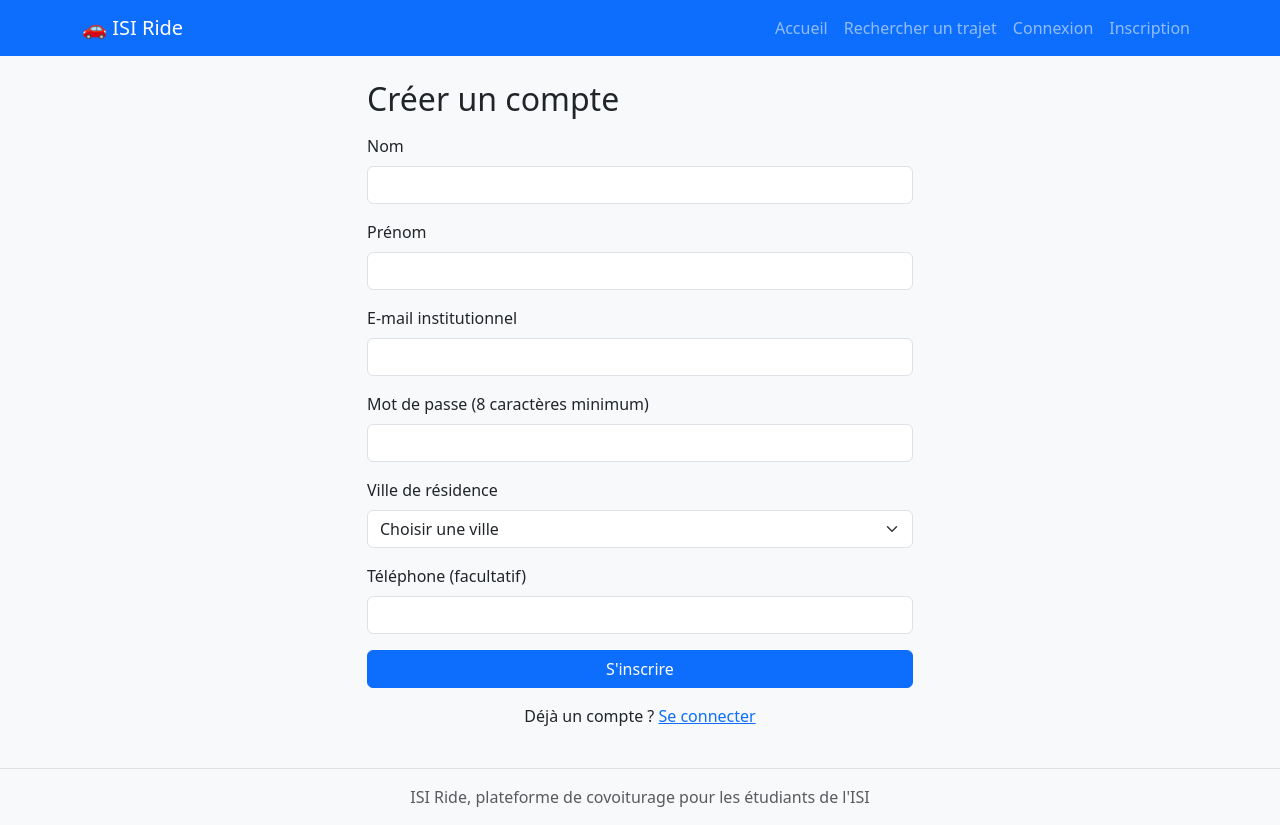
After one commit to ghada-jendoubi/isi-ride, a Flask app: page /inscription in a window 1280 px wide. The commit adds this page. Run offline with Flask 3, Linux system fonts and the light colour scheme.

Commit message:
Ajout de l'inscription et de la connexion

```diff
--- a/app.py
+++ b/app.py
@@ -1,10 +1,114 @@
-from flask import Flask, render_template
+import sqlite3
+from flask import Flask, render_template, request, redirect, url_for, flash, session
+from werkzeug.security import generate_password_hash, check_password_hash
 
 app = Flask(__name__)
+app.secret_key = "isi-ride-cle-secrete-projet-l2-2026-x9k2m7q4"
+
+# Domaine e-mail autorisé : étudiants de l'ISI
+DOMAINE_ISI = "etudiant-isi.utm.tn"
+
+# Liste prédéfinie des villes (RG12)
+VILLES = [
+    "Tunis", "Ariana", "Ben Arous", "La Manouba", "Nabeul", "Zaghouan",
+    "Bizerte", "Béja", "Jendouba", "Le Kef", "Siliana", "Sousse",
+    "Monastir", "Mahdia", "Sfax", "Kairouan", "Kasserine", "Sidi Bouzid",
+    "Gabès", "Médenine", "Tataouine", "Gafsa", "Tozeur", "Kébili",
+]
+
+
+def get_db():
+    """Ouvre la connexion à la base de données."""
+    connexion = sqlite3.connect("database.db")
+    connexion.row_factory = sqlite3.Row
+    return connexion
+
 
 @app.route("/")
 def accueil():
     return render_template("accueil.html")
 
+
+@app.route("/inscription", methods=["GET", "POST"])
+def inscription():
+    if request.method == "POST":
+        nom = request.form.get("nom", "").strip()
+        prenom = request.form.get("prenom", "").strip()
+        email = request.form.get("email", "").strip().lower()
+        mot_de_passe = request.form.get("mot_de_passe", "")
+        ville = request.form.get("ville", "")
+        telephone = request.form.get("telephone", "").strip()
+
+        # Vérifications (BF2, BNF2, BNF14)
+        erreur = None
+        if not nom or not prenom or not email or not mot_de_passe or not ville:
+            erreur = "Tous les champs obligatoires doivent être remplis."
+        elif not email.endswith("@" + DOMAINE_ISI):
+            erreur = "Seules les adresses e-mail de l'ISI (@" + DOMAINE_ISI + ") sont acceptées."
+        elif len(mot_de_passe) < 8:
+            erreur = "Le mot de passe doit contenir au moins 8 caractères."
+        elif ville not in VILLES:
+            erreur = "Veuillez choisir une ville dans la liste."
+
+        if erreur is None:
+            connexion = get_db()
+            existe = connexion.execute(
+                "SELECT id FROM utilisateurs WHERE email = ?", (email,)
+            ).fetchone()
+            if existe:
+                erreur = "Un compte existe déjà avec cette adresse e-mail."
+            else:
+                connexion.execute(
+                    """INSERT INTO utilisateurs
+                       (nom, prenom, email, mot_de_passe, ville, telephone)
+                       VALUES (?, ?, ?, ?, ?, ?)""",
+                    (nom, prenom, email, generate_password_hash(mot_de_passe),
+                     ville, telephone or None),
+                )
+                connexion.commit()
+                connexion.close()
+                flash("Compte créé avec succès. Vous pouvez vous connecter.", "success")
+                return redirect(url_for("connexion"))
+            connexion.close()
+
+        flash(erreur, "danger")
+
+    return render_template("inscription.html", villes=VILLES)
+
+
+@app.route("/connexion", methods=["GET", "POST"])
+def connexion():
+    if request.method == "POST":
+        email = request.form.get("email", "").strip().lower()
+        mot_de_passe = request.form.get("mot_de_passe", "")
+
+        db = get_db()
+        utilisateur = db.execute(
+            "SELECT * FROM utilisateurs WHERE email = ?", (email,)
+        ).fetchone()
+        db.close()
+
+        if utilisateur is None or not check_password_hash(utilisateur["mot_de_passe"], mot_de_passe):
+            flash("E-mail ou mot de passe incorrect.", "danger")
+        elif utilisateur["bloque"] == 1:
+            flash("Ce compte a été bloqué par l'administrateur.", "danger")  # BNF7
+        else:
+            session.clear()
+            session["user_id"] = utilisateur["id"]
+            session["prenom"] = utilisateur["prenom"]
+            session["role"] = utilisateur["role"]
+            flash("Bienvenue, " + utilisateur["prenom"] + " !", "success")
+            return redirect(url_for("accueil"))
+
+    return render_template("connexion.html")
+
+
+@app.route("/deconnexion")
+def deconnexion():
+    session.clear()
+    flash("Vous êtes déconnecté.", "info")
+    return redirect(url_for("accueil"))
+
+
 if __name__ == "__main__":
     app.run(debug=True)
--- a/templates/base.html
+++ b/templates/base.html
@@ -19,14 +19,25 @@
                 <ul class="navbar-nav ms-auto">
                     <li class="nav-item"><a class="nav-link" href="{{ url_for('accueil') }}">Accueil</a></li>
                     <li class="nav-item"><a class="nav-link" href="#">Rechercher un trajet</a></li>
-                    <li class="nav-item"><a class="nav-link" href="#">Connexion</a></li>
-                    <li class="nav-item"><a class="nav-link" href="#">Inscription</a></li>
+                    {% if session.get('user_id') %}
+                        <li class="nav-item"><span class="nav-link text-white">Bonjour, {{ session['prenom'] }}</span></li>
+                        <li class="nav-item"><a class="nav-link" href="{{ url_for('deconnexion') }}">Déconnexion</a></li>
+                    {% else %}
+                        <li class="nav-item"><a class="nav-link" href="{{ url_for('connexion') }}">Connexion</a></li>
+                        <li class="nav-item"><a class="nav-link" href="{{ url_for('inscription') }}">Inscription</a></li>
+                    {% endif %}
                 </ul>
             </div>
         </div>
     </nav>
 
     <main class="container my-4">
+        {% with messages = get_flashed_messages(with_categories=true) %}
+            {% for categorie, message in messages %}
+                <div class="alert alert-{{ categorie }}">{{ message }}</div>
+            {% endfor %}
+        {% endwith %}
+
         {% block contenu %}{% endblock %}
     </main>
 
--- /dev/null
+++ b/templates/inscription.html
@@ -0,0 +1,44 @@
+{% extends "base.html" %}
+
+{% block titre %}Inscription, ISI Ride{% endblock %}
+
+{% block contenu %}
+<div class="row justify-content-center">
+    <div class="col-md-6">
+        <h2 class="mb-3">Créer un compte</h2>
+        <form method="POST">
+            <div class="mb-3">
+                <label class="form-label">Nom</label>
+                <input type="text" name="nom" class="form-control" required>
+            </div>
+            <div class="mb-3">
+                <label class="form-label">Prénom</label>
+                <input type="text" name="prenom" class="form-control" required>
+            </div>
+            <div class="mb-3">
+                <label class="form-label">E-mail institutionnel</label>
+                <input type="email" name="email" class="form-control" required>
+            </div>
+            <div class="mb-3">
+                <label class="form-label">Mot de passe (8 caractères minimum)</label>
+                <input type="password" name="mot_de_passe" class="form-control" minlength="8" required>
+            </div>
+            <div class="mb-3">
+                <label class="form-label">Ville de résidence</label>
+                <select name="ville" class="form-select" required>
+                    <option value="">Choisir une ville</option>
+                    {% for ville in villes %}
+                        <option value="{{ ville }}">{{ ville }}</option>
+                    {% endfor %}
+                </select>
+            </div>
+            <div class="mb-3">
+                <label class="form-label">Téléphone (facultatif)</label>
+                <input type="text" name="telephone" class="form-control">
+            </div>
+            <button type="submit" class="btn btn-primary w-100">S'inscrire</button>
+        </form>
+        <p class="mt-3 text-center">Déjà un compte ? <a href="{{ url_for('connexion') }}">Se connecter</a></p>
+    </div>
+</div>
+{% endblock %}
```
Also changed, not shown: templates/connexion.html (added, +23 -0 lines).
